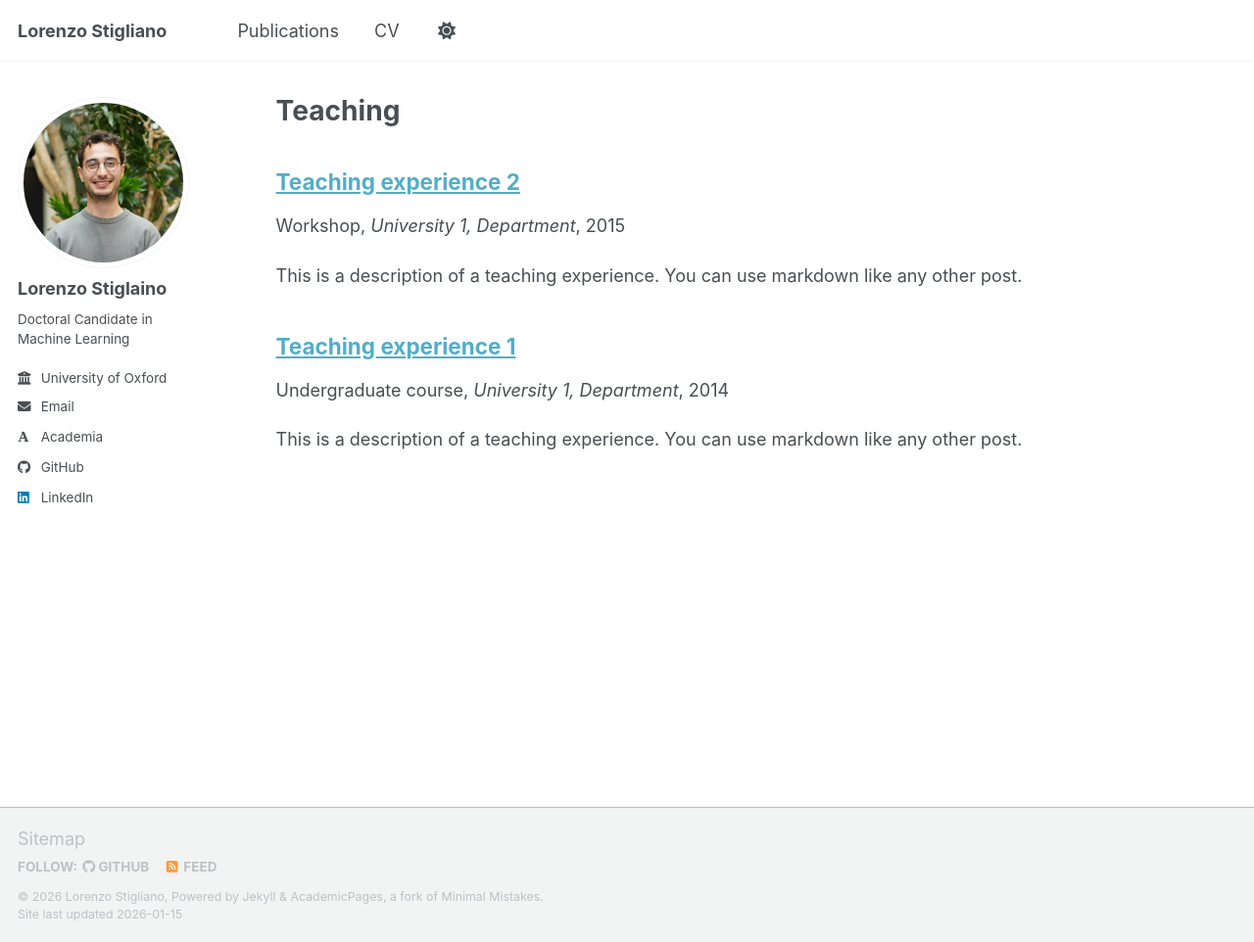
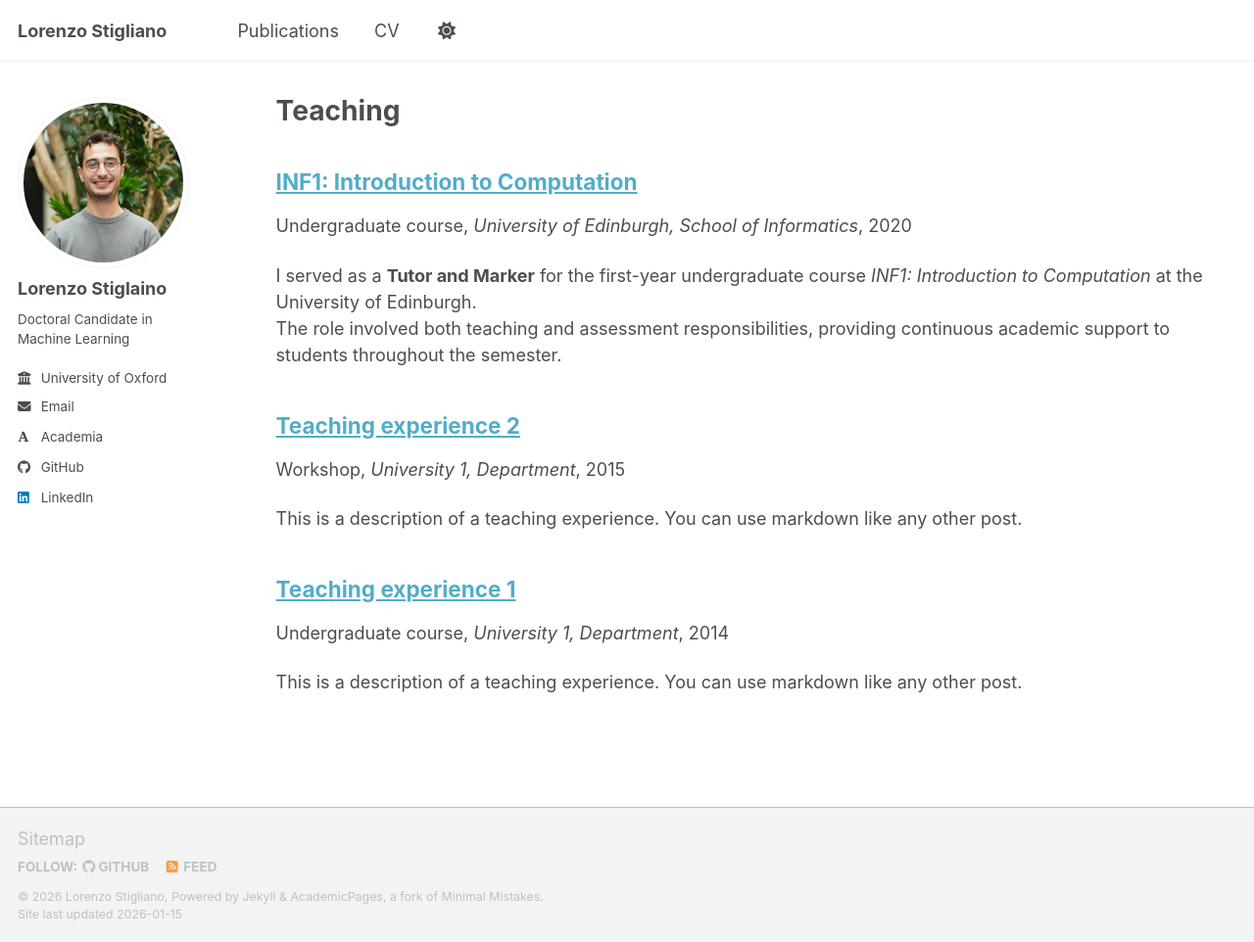
Before and after one commit to LorenzoStigliano/lorenzostigliano.github.io, a Jekyll site: the page built from _pages/teaching.html, in a window 1280 px wide and 962 px high. Shown: the whole window at 98% size. Built offline with Jekyll 4.4.1, drawn with Linux system fonts in a browser that asks for light colours; some web fonts are replaced; a script bundle is joined from its source files by our own code; library files that are not in the unit come from our copies.

Commit message:
adding cv section and teaching example

```diff
--- a/_pages/cv.md
+++ b/_pages/cv.md
@@ -24,7 +24,7 @@
 
 * Apr 2023 – Sep 2023: Machine Learning Research Assistant
   * Imperial College London (Brain and Signal Analysis Lab), London, UK
-  * Developed a novel knowledge distillation method for Graph Neural Networks, reducing model parameters by 95%
+  * Developed a novel knowledge distillation method for Graph Neural Networks, reducing model parameters by 95% under the supervision of **Prof. Islem Rekik**
   * Achieved 90% reduction in inference time for edge-deployed models while preserving performance
 
 * Jun 2022 – Aug 2022: Data Scientist Intern
@@ -41,6 +41,11 @@
   * Barclays, Glasgow, UK
   * Built AWS-based applications to visualize client relationships, reducing hosting costs by 90%
   * Designed and integrated RESTful APIs to improve data pipeline scalability and reliability
+
+* Jun 2020: Undergraduate Research Assistant
+  * Centre for Speckled Computing, Edinburgh, UK
+  * Contributed to the **DAPHNE research project** as a member of the Centre for Speckled Computing under the supervision of **Prof. Damal Arvind**
+  * Investigated potential causal relationships between biomarkers and PM2.5 exposure across multiple test cohorts using statistical hypothesis testing
 
 * Jun 2019 – Jul 2019: Software Engineering Intern
   * Imagination Technologies, Kings Langley, UK
--- /dev/null
+++ b/_teaching/2020-spring-teaching.md
@@ -0,0 +1,29 @@
+---
+title: "INF1: Introduction to Computation"
+collection: teaching
+type: "Undergraduate course"
+permalink: /teaching/inf1-introduction-to-computation
+venue: "University of Edinburgh, School of Informatics"
+date: 2020-09-01
+location: "Edinburgh, UK"
+---
+
+I served as a **Tutor and Marker** for the first-year undergraduate course *INF1: Introduction to Computation* at the University of Edinburgh.
+The role involved both teaching and assessment responsibilities, providing continuous academic support to students throughout the semester.
+
+Responsibilities
+======
+- Led weekly tutorial sessions, guiding students through problem sets and core theoretical concepts
+- Provided detailed, formative feedback on coursework and assessments
+- Supported students’ transition to university-level computer science through one-to-one academic guidance
+
+Course Content
+======
+The course focused on **functional programming**, with an emphasis on:
+- Functional abstraction and recursion
+- Type systems and program correctness
+- Programming in **Haskell**
+
+Supervision
+======
+Teaching activities were carried out under the supervision of **Dr. Philip Wadler**.
```
Also changed, not shown: other parts of _pages/cv.md (+2 -18 lines).
